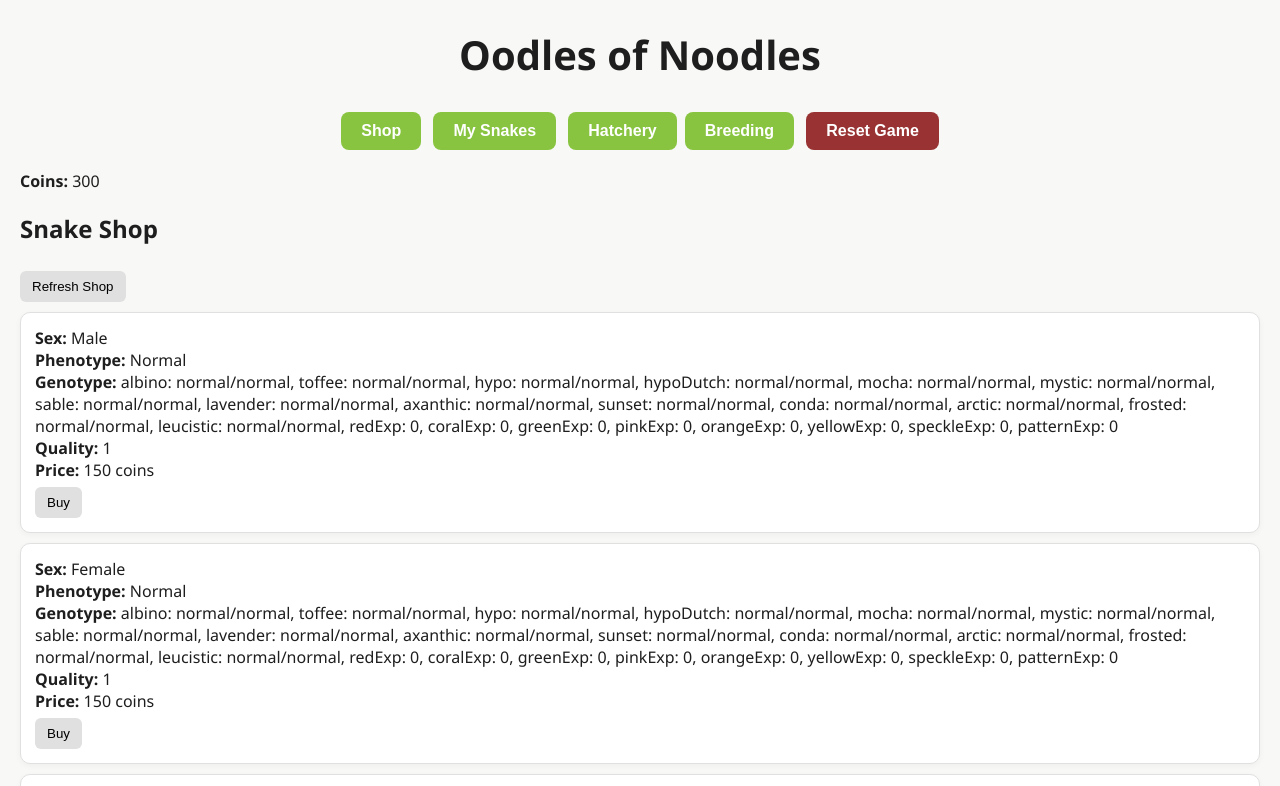
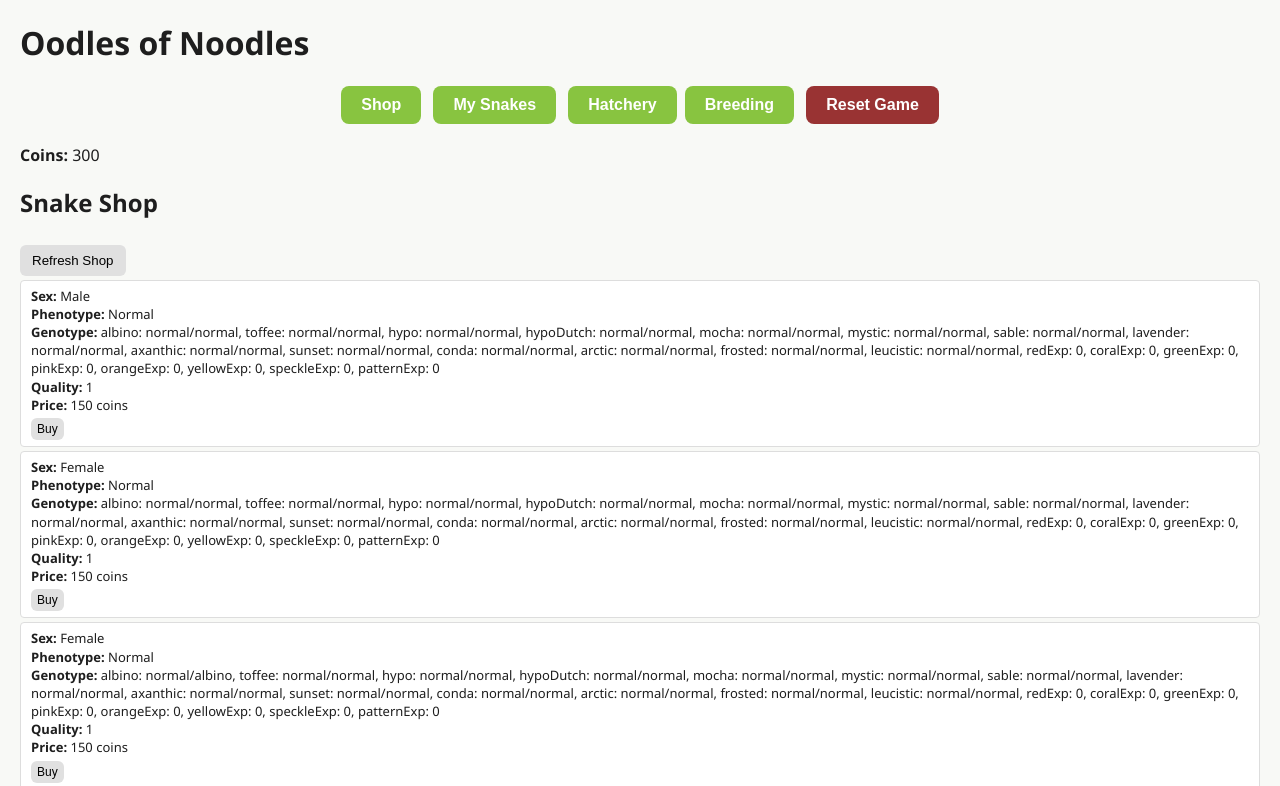
Before and after one commit to SirTerris/OodlesOfNoodles, a plain HTML site: page index.html in a window 1280 px wide. Shown: the top 786 px of the page. Drawn offline with Linux system fonts and the light colour scheme.

Commit message:
Add files via upload

```diff
--- a/game.js
+++ b/game.js
@@ -280,8 +280,8 @@ function updateUI() {
         Object.entries(snake.genes).map(([g, v]) =>
           Array.isArray(v) ? g + ": " + v.join("/") : g + ": " + v
         ).join(", ")
-      }<br>` : `<button onclick="geneTestSnake(${i})">Gene Test (1000 coins)</button><br>`}
-      <button onclick="renameSnake(${i})">Rename</button><br>
+      }<br>` : `<button onclick="geneTestSnake(${i})">Gene Test (1000 coins)</button> `}
+      <button onclick="renameSnake(${i})">Rename</button>
 
       ${snake.sex === "Female" && cooldownRemaining > 0 ? `<strong>Cooldown:</strong> ${cooldownRemaining}s<br>` : ""}
       <button onclick="sellSnake(${i})">Sell for ${Math.floor(priceSnake(snake)/2)} coins</button>
--- a/index.html
+++ b/index.html
@@ -40,14 +40,22 @@
     color: white;
   }
 
-  .snake {
-    background: #ffffff;
-    padding: 14px;
-    margin: 10px 0;
-    border: 1px solid #e0e0e0;
-    border-radius: 10px;
-    box-shadow: 0 2px 6px rgba(0,0,0,0.04);
-  }
+
+.snake {
+  background: #ffffff;
+  padding: 6px 10px;
+  margin: 4px 0;
+  border: 1px solid #ddd;
+  border-radius: 4px;
+  font-size: 13px;
+  line-height: 1.4;
+}
+.snake button {
+  margin: 2px 4px 0 0;
+  padding: 4px 6px;
+  font-size: 12px;
+}
+
 
   button {
     background: #e0e0e0;
@@ -75,13 +83,10 @@
     display: block;
   }
 
-  h1 {
-    text-align: center;
-    font-size: 2.5em;
-    font-weight: 700;
-    color: #1e1e1e;
-    margin-bottom: 30px;
-  }
+.snake button {
+  display: inline-block;
+  margin: 4px 4px 0 0;
+}
 </style>
 
 </head>
```
